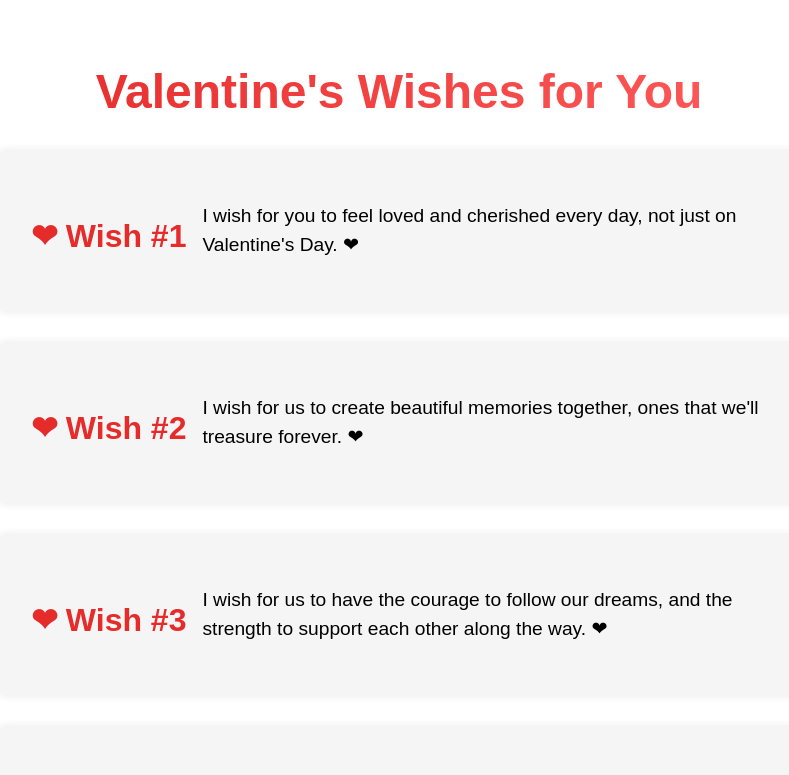
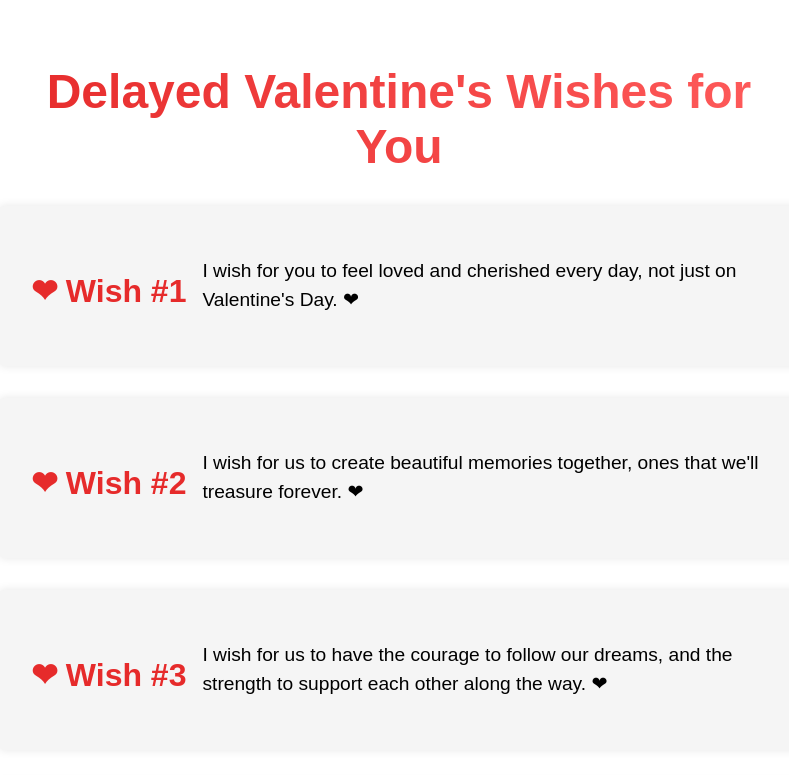
Before and after one commit to KOAwesome/wishes, a plain HTML site: page index.html in a window 1280 px wide. Shown: the top 775 px of the page, without its empty margins (241-1030 px from the left). Drawn offline with Linux system fonts and the light colour scheme.

Commit message:
modified:   index.html

```diff
--- a/index.html
+++ b/index.html
@@ -8,7 +8,7 @@
   </head>
   <body>
     <div class="container">
-      <h1>Valentine's Wishes for You</h1>
+      <h1>Delayed Valentine's Wishes for You</h1>
       <div class="wishes">
         <div class="wish fade-in">
           <h2><span class="heart"></span> Wish #1</h2>
```
